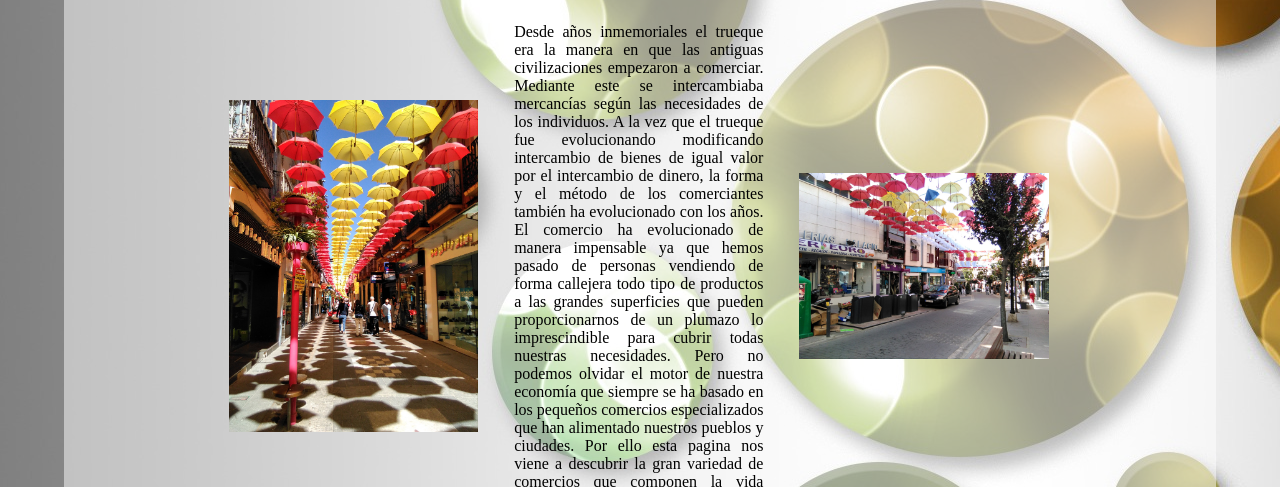
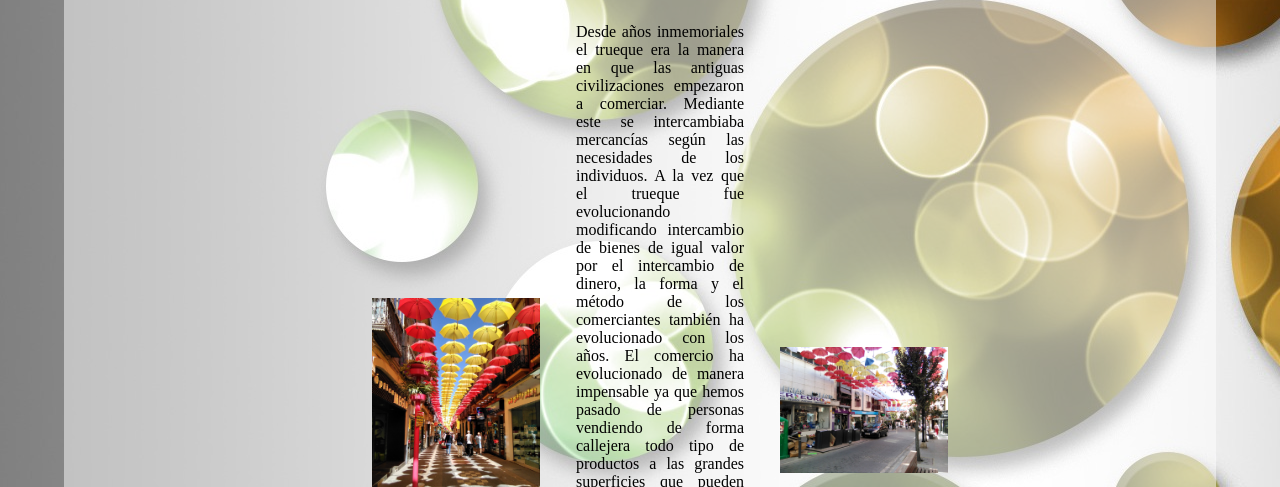
Before and after one commit to pwvaldeweb/pagina_valdep, a plain HTML site: page index.html in a window 1280 px wide. Shown: the part 313-800 px from the top of the page. Drawn offline with Linux system fonts and the light colour scheme.

Commit message:
otros cambios

```diff
--- a/style.css
+++ b/style.css
@@ -63,8 +63,9 @@ ol{
 
 }
 .f_portada{
-    width: 30%;
+    width: 200px;
     display: inline-block;
+    text-align: center;
     vertical-align: middle;
     padding: 1em;
 
@@ -74,7 +75,7 @@ ol{
     border: none;
     text-align: center;
     background-color: rgba (250,250,250,0.1);
-    max-width: 95%;
+    width: 1000px;
     display: inline-block;
 
 }
@@ -98,5 +99,10 @@ article{
     display: inline-block;
     position:relative;
     text-align: center;
-
 }
+/*@media (min-width:1150px)
+{
+    .marco2{
+        column-count: 2;
+    }
+}*/
```
